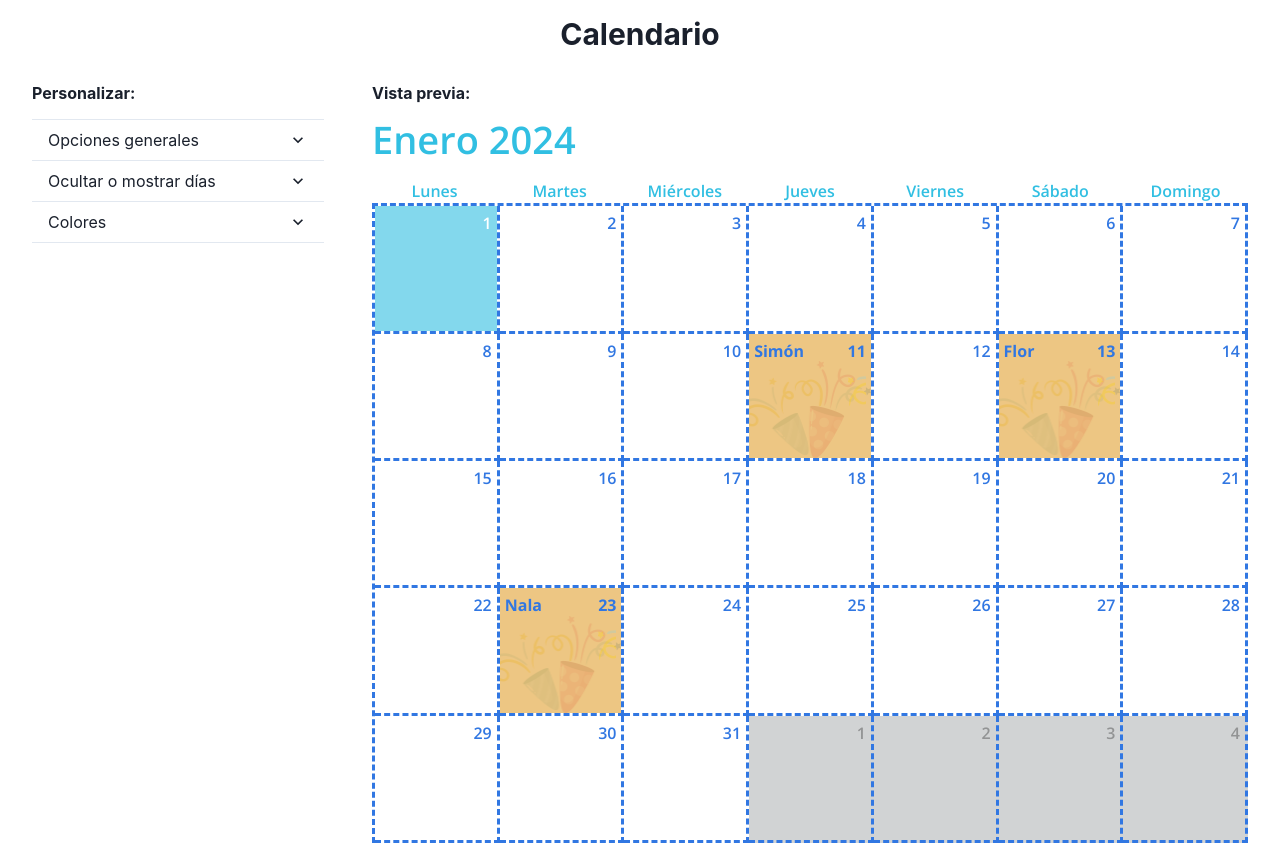
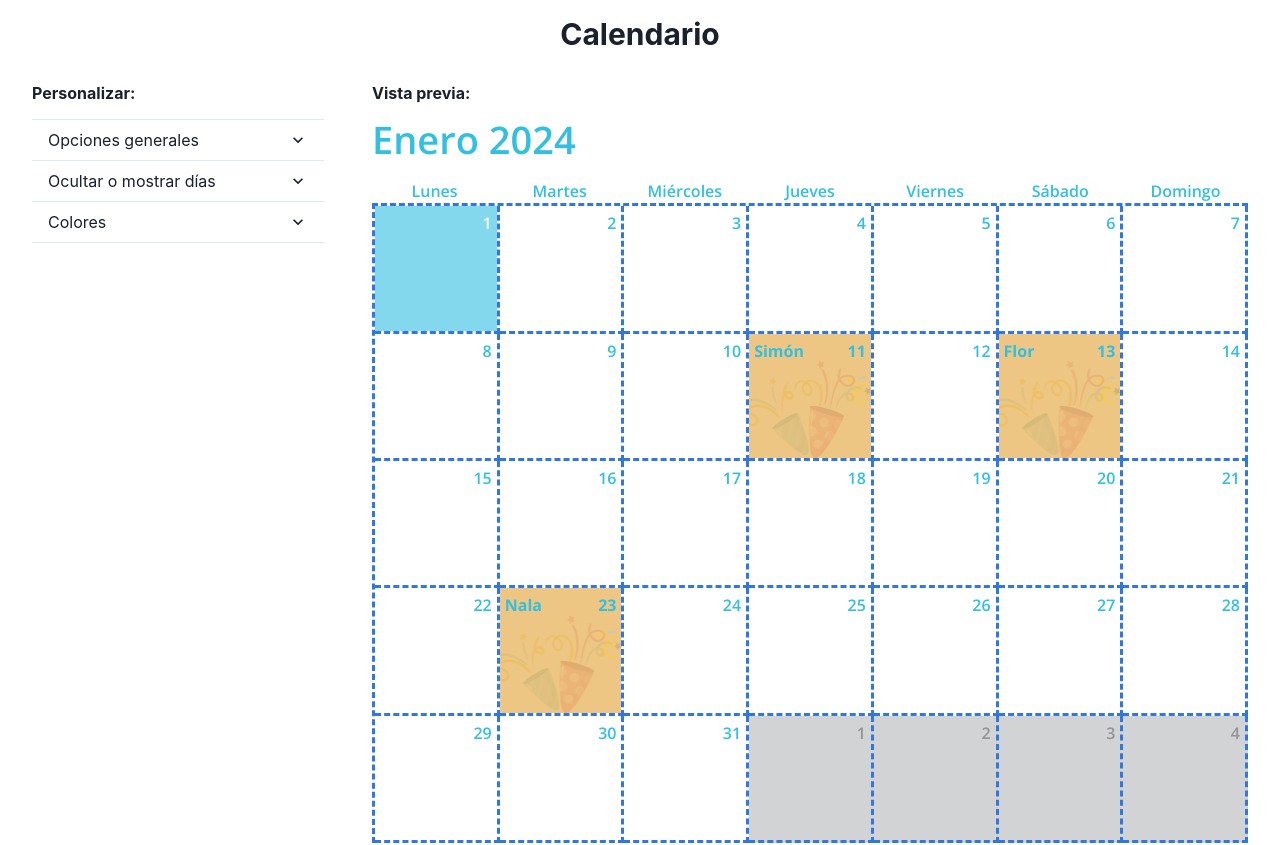
Before and after one commit to juandelsarto/calendar, a React (Vite) app: page / in a window 1280 px wide. Shown: the top 845 px of the page. Built offline with nearby package versions, Linux system fonts and the light colour scheme.

Commit message:
feat: new colors

```diff
--- a/src/modules/CalendarPreview/CalendarPreview.styles.ts
+++ b/src/modules/CalendarPreview/CalendarPreview.styles.ts
@@ -19,16 +19,7 @@
     borderColor: primaryColor,
   },
   day: {
-    color: primaryColor,
+    color: secondaryColor,
     borderColor: primaryColor,
   },
-  cumple: {
-    backgroundColor: thirdColor,
-  },
-  feriado: {
-    backgroundColor: secondaryColor,
-  },
-  clase: {
-    backgroundColor: primaryColor,
-  },
 });
--- a/src/modules/CalendarPreview/components/Day.tsx
+++ b/src/modules/CalendarPreview/components/Day.tsx
@@ -54,10 +54,12 @@
       ? { color: getContrastedFontColor(primaryColor) }
       : {}),
     ...(enabledBirthdays && cumple
-      ? {
-          color: primaryColor,
-          backgroundImage: `url(./src/assets/${background})`,
-        }
+      ? !love
+        ? {
+            color: secondaryColor,
+            backgroundImage: `url(./src/assets/${background})`,
+          }
+        : { color: getContrastedFontColor(secondaryColor) }
       : {}),
   };
 
```
Also changed, not shown: src/assets/bgCats.png (added), src/assets/bgCumple.png (added).
